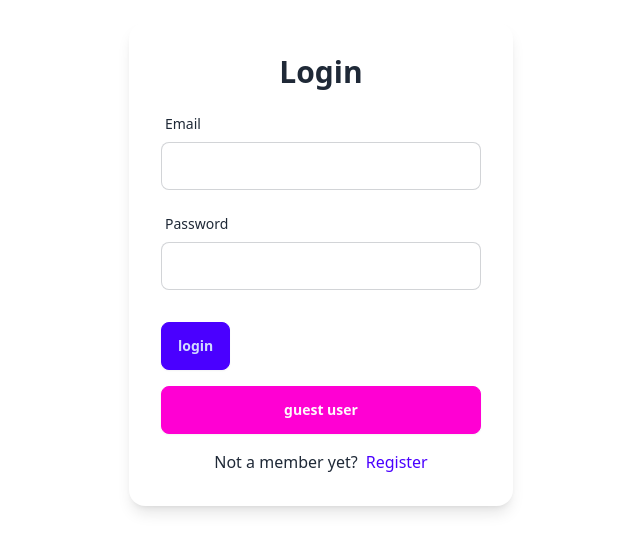
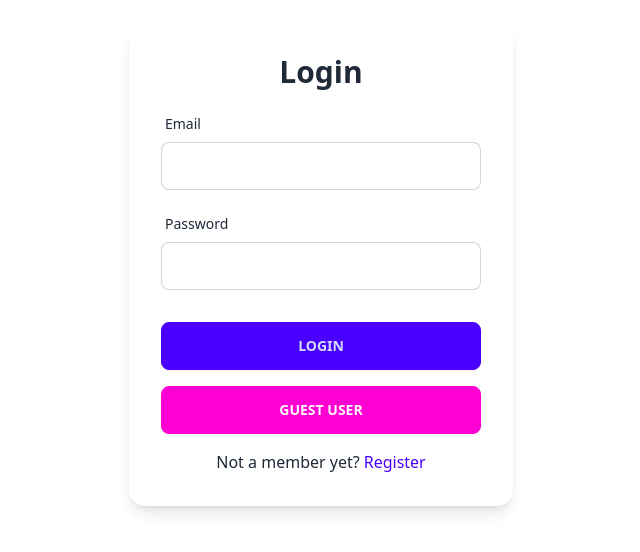
Before and after one commit to miawithcode/comfy-store, a React (Vite) app: page /login in a window 1280 px wide. Shown: the part 136-688 px from the top of the page, without its empty margins (319-959 px from the left). Built offline with nearby package versions, Linux system fonts and the light colour scheme.

Commit message:
feat: submit button

```diff
--- /dev/null
+++ b/src/components/Loader.jsx
@@ -0,0 +1,4 @@
+const Loader = ({ text }) => {
+  return <span className="loading loading-spinner">{text}</span>;
+};
+export default Loader;
--- a/src/components/SubmitBtn.jsx
+++ b/src/components/SubmitBtn.jsx
@@ -1,6 +1,18 @@
-const SubmitBtn = ({text}) => {
+import { useNavigation } from 'react-router-dom';
+import Loader from './Loader';
+
+const SubmitBtn = ({ text }) => {
+  const navigation = useNavigation();
+  const isSubmitting = navigation.state === 'submitting';
+
   return (
-    <button type="submit" className="btn btn-primary">{text}</button>
-  )
-}
-export default SubmitBtn
+    <button
+      type="submit"
+      className="btn btn-primary btn-block uppercase"
+      disabled={isSubmitting}
+    >
+      {isSubmitting ? <Loader text="login..." /> : text || 'login'}
+    </button>
+  );
+};
+export default SubmitBtn;
--- /dev/null
+++ b/src/components/index copy.js
@@ -0,0 +1,3 @@
+export { default as FormInput } from './FormInput';
+export { default as SubmitBtn } from './SubmitBtn';
+export { default as Loader } from './Loader';
--- a/src/pages/Login.jsx
+++ b/src/pages/Login.jsx
@@ -16,14 +16,14 @@ const Login = () => {
           <SubmitBtn text="login" />
         </div>
 
-        <button type="button" className="btn btn-secondary btn-block">
+        <button type="button" className="btn btn-secondary btn-block uppercase">
           guest user
         </button>
         <p className="text-center">
           Not a member yet?
           <Link
             to="/register"
-            className="ml-2 link link-hover link-primary capitalize"
+            className="ml-1 link link-hover link-primary capitalize"
           >
             register
           </Link>
```
